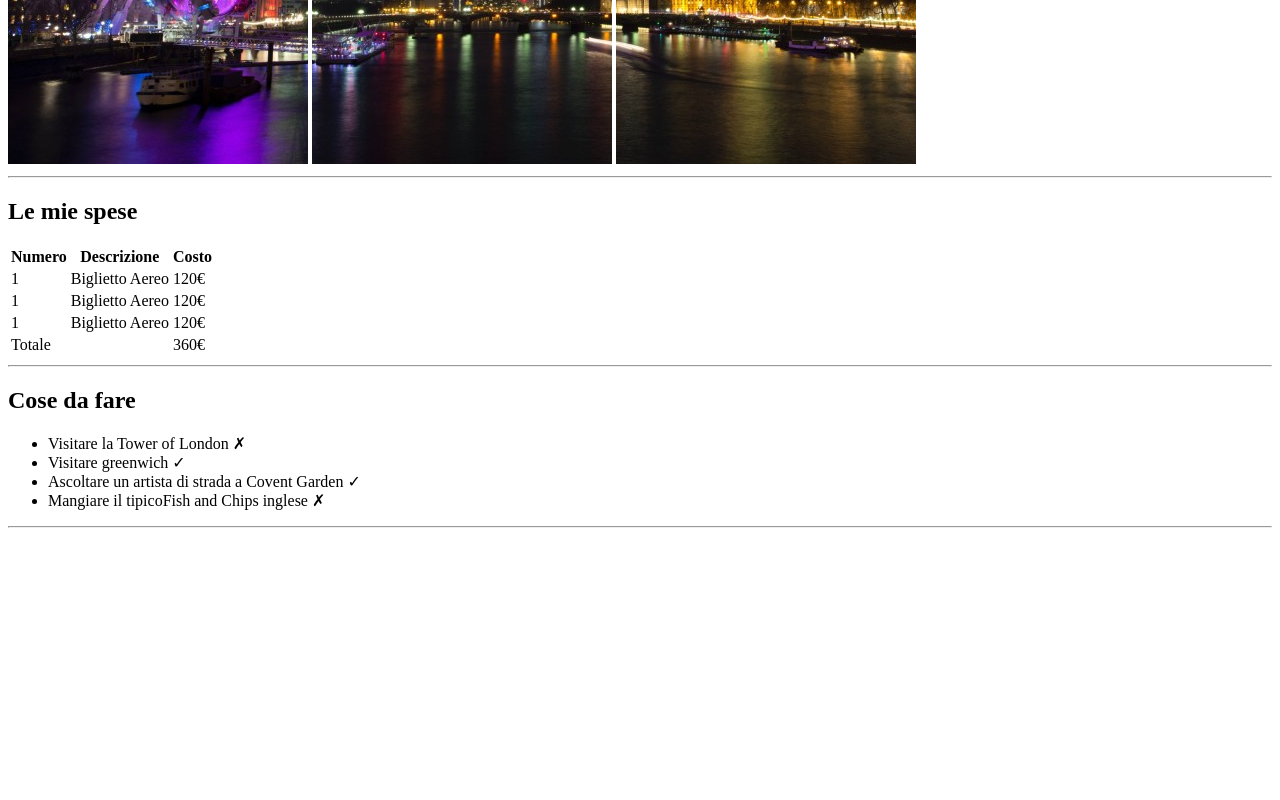
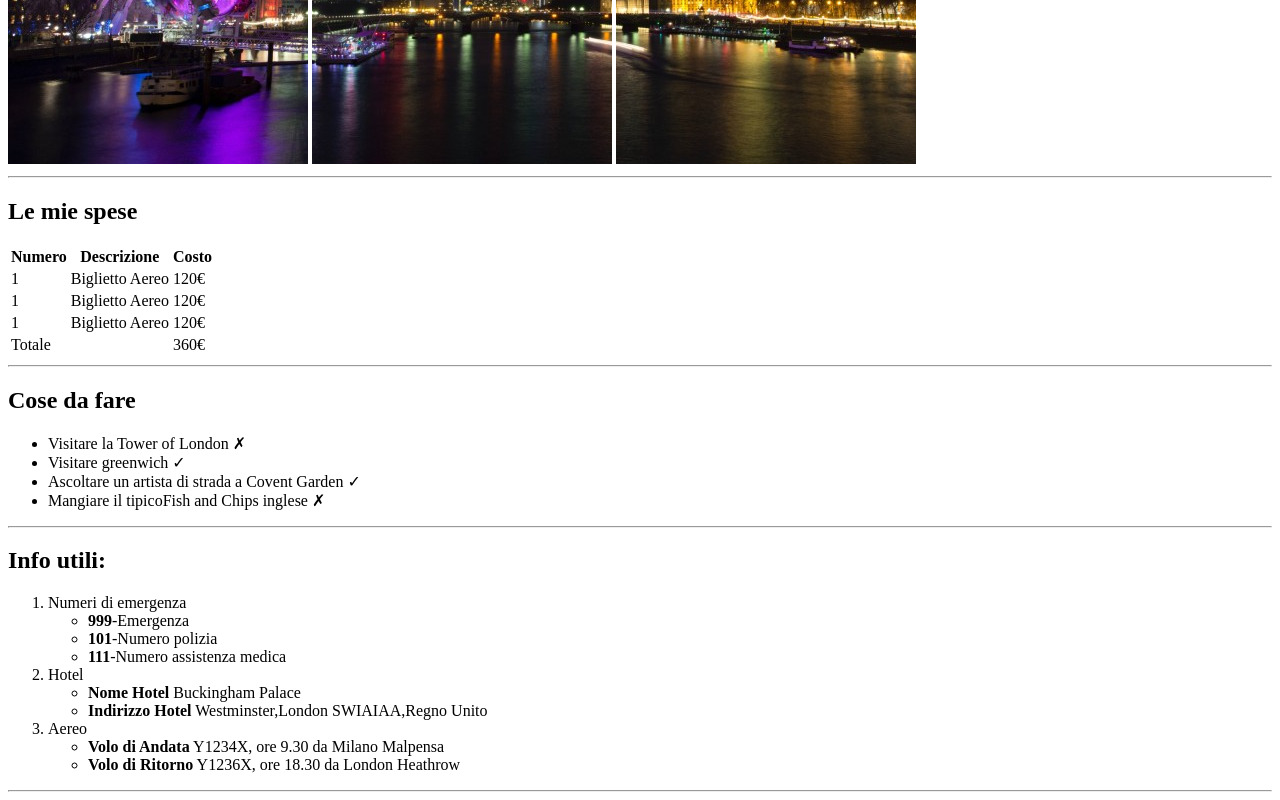
Before and after one commit to DanieleMorello/html-london-trip, a plain HTML site: page index.html in a window 1280 px wide. Shown: the part 516-1316 px from the top of the page. Before the commit the page ends 1052 px from the top, so only its background shows below. Drawn offline with Linux system fonts and the light colour scheme.

Commit message:
Add Section Useful info

```diff
--- a/index.html
+++ b/index.html
@@ -68,8 +68,35 @@
 
     <hr>
 
+    <!-- Section Useful info -->
+    <section>
+      <h2>Info utili:</h2>
+      <ol>
+        <li>Numeri di emergenza
+          <ul>
+            <li><strong>999</strong>-Emergenza</li>
+            <li><strong>101</strong>-Numero polizia</li>
+            <li><strong>111</strong>-Numero assistenza medica</li>
+        </ul>
+      </li>
+        <li>Hotel
+          <ul>
+            <li><strong>Nome Hotel</strong> Buckingham Palace</li>
+            <li><strong>Indirizzo Hotel</strong> Westminster,London SWIAIAA,Regno Unito</li>
+          </ul>
+        </li>
+        <li>Aereo
+          <ul>
+            <li><strong>Volo di Andata</strong> Y1234X, ore 9.30 da Milano Malpensa</li>
+            <li><strong>Volo di Ritorno</strong> Y1236X, ore 18.30 da London Heathrow</li>
+          </ul>
+        </li>
+      </ol>
+    </section>
 
-    <section></section>
+    <hr>
+
+
     <section></section>
   </main>
   <footer></footer>
```
